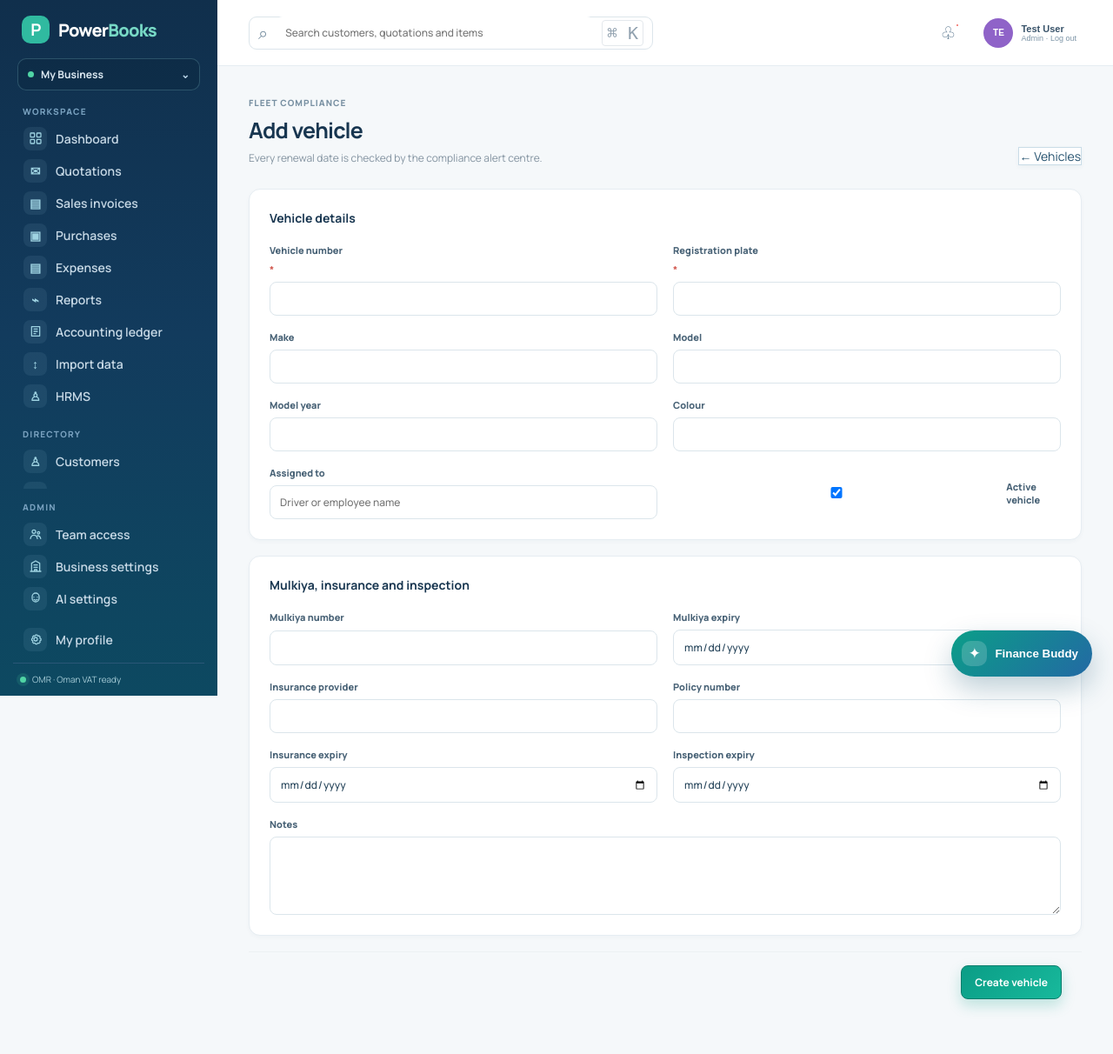
After one commit to irfandossani2025/power_project, a Laravel app: page /vehicles/create in a window 1280 px wide. The commit adds this page. Shown: the whole page at 87% size. Run offline with Laravel 12, Linux system fonts and the light colour scheme; a user stored in the database is signed in; data comes from the database, SQL or seed files in the repository; tables that the repository leaves empty hold one stand-in row (values such as "Sample post").

Commit message:
Add HRMS and vehicle compliance tracking

```diff
--- a/app/Http/Controllers/DashboardController.php
+++ b/app/Http/Controllers/DashboardController.php
@@ -4,10 +4,12 @@ namespace App\Http\Controllers;
 
 use App\Http\Controllers\Concerns\ResolvesCompany;
 use App\Models\Customer;
+use App\Models\Employee;
 use App\Models\Invoice;
+use App\Models\Product;
 use App\Models\PurchaseBill;
-use App\Models\Product;
 use App\Models\Quotation;
+use App\Models\Vehicle;
 
 class DashboardController extends Controller
 {
@@ -22,6 +24,18 @@ class DashboardController extends Controller
         $invoices = Invoice::where('company_id', $company->id)->whereNotIn('status', ['draft', 'void']);
         $bills = PurchaseBill::where('company_id', $company->id)->whereNotIn('status', ['draft', 'void']);
         $lowStock = Product::where('company_id', $company->id)->where('type', 'product')->where('reorder_level', '>', 0)->withSum('stockMovements as stock_on_hand', 'quantity')->get()->filter(fn ($product) => (float) ($product->stock_on_hand ?? 0) <= (float) $product->reorder_level);
+        $complianceAlerts = collect();
+        $addAlerts = function ($records, array $fields, string $group, string $route) use (&$complianceAlerts) {
+            foreach ($records as $record) {
+                foreach ($fields as $field => $label) {
+                    if ($record->{$field} && $record->{$field}->lte(today()->addDays(60))) {
+                        $complianceAlerts->push(['group' => $group, 'record' => $record->full_name ?? $record->vehicle_number, 'label' => $label, 'date' => $record->{$field}, 'url' => route($route, $record)]);
+                    }
+                }
+            }
+        };
+        $addAlerts(Employee::where('company_id', $company->id)->where('is_active', true)->get(), ['visa_expiry_date' => 'Visa', 'resident_card_expiry_date' => 'Resident card', 'passport_expiry_date' => 'Passport', 'omani_id_expiry_date' => 'Omani ID card'], 'Employee', 'employees.edit');
+        $addAlerts(Vehicle::where('company_id', $company->id)->where('is_active', true)->get(), ['mulkiya_expiry_date' => 'Mulkiya', 'insurance_expiry_date' => 'Insurance', 'inspection_expiry_date' => 'Inspection'], 'Vehicle', 'vehicles.edit');
 
         return view('dashboard', [
             'company' => $company,
@@ -35,6 +49,7 @@ class DashboardController extends Controller
             'customers' => Customer::where('company_id', $company->id)->where('is_active', true)->count(),
             'products' => Product::where('company_id', $company->id)->where('is_active', true)->count(),
             'recentQuotations' => $quotations->take(6)->get(),
+            'complianceAlerts' => $complianceAlerts->sortBy('date')->values(),
         ]);
     }
 }
--- /dev/null
+++ b/app/Http/Controllers/VehicleController.php
@@ -0,0 +1,58 @@
+<?php
+
+namespace App\Http\Controllers;
+
+use App\Http\Controllers\Concerns\ResolvesCompany;
+use App\Models\Vehicle;
+use Illuminate\Http\Request;
+use Illuminate\Validation\Rule;
+
+class VehicleController extends Controller
+{
+    use ResolvesCompany;
+
+    public function index()
+    {
+        $company = $this->company();
+        $vehicles = Vehicle::where('company_id', $company->id)->orderByDesc('is_active')->orderBy('vehicle_number')->get();
+
+        return view('vehicles.index', compact('company', 'vehicles'));
+    }
+
+    public function create()
+    {
+        return view('vehicles.form', ['company' => $this->company(), 'vehicle' => new Vehicle]);
+    }
+
+    public function store(Request $request)
+    {
+        Vehicle::create($this->validated($request) + ['company_id' => $this->company()->id]);
+
+        return redirect()->route('vehicles.index')->with('success', 'Vehicle saved. Registration and insurance dates will appear in compliance alerts.');
+    }
+
+    public function edit(Vehicle $vehicle)
+    {
+        $this->ensureCompany($vehicle);
+
+        return view('vehicles.form', ['company' => $this->company(), 'vehicle' => $vehicle]);
+    }
+
+    public function update(Request $request, Vehicle $vehicle)
+    {
+        $this->ensureCompany($vehicle);
+        $vehicle->update($this->validated($request, $vehicle));
+
+        return redirect()->route('vehicles.index')->with('success', 'Vehicle record updated.');
+    }
+
+    private function validated(Request $request, ?Vehicle $vehicle = null): array
+    {
+        return $request->validate(['vehicle_number' => ['required', 'string', 'max:80', Rule::unique('vehicles', 'vehicle_number')->where('company_id', $this->company()->id)->ignore($vehicle?->id)], 'registration_plate' => 'required|string|max:80', 'make' => 'nullable|string|max:100', 'model' => 'nullable|string|max:100', 'model_year' => 'nullable|integer|min:1900|max:2100', 'colour' => 'nullable|string|max:50', 'assigned_to' => 'nullable|string|max:120', 'mulkiya_number' => 'nullable|string|max:80', 'mulkiya_expiry_date' => 'nullable|date', 'insurance_provider' => 'nullable|string|max:120', 'insurance_policy_number' => 'nullable|string|max:100', 'insurance_expiry_date' => 'nullable|date', 'inspection_expiry_date' => 'nullable|date', 'is_active' => 'nullable|boolean', 'notes' => 'nullable|string|max:4000']) + ['is_active' => $request->boolean('is_active')];
+    }
+
+    private function ensureCompany(Vehicle $vehicle): void
+    {
+        abort_unless($vehicle->company_id === $this->company()->id, 404);
+    }
+}
--- a/app/Models/Company.php
+++ b/app/Models/Company.php
@@ -2,20 +2,65 @@
 
 namespace App\Models;
 
+use Illuminate\Database\Eloquent\Model;
 use Illuminate\Database\Eloquent\Relations\HasMany;
-use Illuminate\Database\Eloquent\Model;
 
 class Company extends Model
 {
     protected $fillable = ['name', 'legal_name', 'vat_number', 'currency', 'phone', 'email', 'address'];
 
-    public function customers(): HasMany { return $this->hasMany(Customer::class); }
-    public function products(): HasMany { return $this->hasMany(Product::class); }
-    public function quotations(): HasMany { return $this->hasMany(Quotation::class); }
-    public function warehouses(): HasMany { return $this->hasMany(Warehouse::class); }
-    public function stockMovements(): HasMany { return $this->hasMany(StockMovement::class); }
-    public function suppliers(): HasMany { return $this->hasMany(Supplier::class); }
-    public function purchaseBills(): HasMany { return $this->hasMany(PurchaseBill::class); }
-    public function expenses(): HasMany { return $this->hasMany(Expense::class); }
-    public function importBatches(): HasMany { return $this->hasMany(ImportBatch::class); }
+    public function customers(): HasMany
+    {
+        return $this->hasMany(Customer::class);
+    }
+
+    public function products(): HasMany
+    {
+        return $this->hasMany(Product::class);
+    }
+
+    public function quotations(): HasMany
+    {
+        return $this->hasMany(Quotation::class);
+    }
+
+    public function warehouses(): HasMany
+    {
+        return $this->hasMany(Warehouse::class);
+    }
+
+    public function stockMovements(): HasMany
+    {
+        return $this->hasMany(StockMovement::class);
+    }
+
+    public function suppliers(): HasMany
+    {
+        return $this->hasMany(Supplier::class);
+    }
+
+    public function purchaseBills(): HasMany
+    {
+        return $this->hasMany(PurchaseBill::class);
+    }
+
+    public function expenses(): HasMany
+    {
+        return $this->hasMany(Expense::class);
+    }
+
+    public function importBatches(): HasMany
+    {
+        return $this->hasMany(ImportBatch::class);
+    }
+
+    public function employees(): HasMany
+    {
+        return $this->hasMany(Employee::class);
+    }
+
+    public function vehicles(): HasMany
+    {
+        return $this->hasMany(Vehicle::class);
+    }
 }
--- /dev/null
+++ b/app/Models/Vehicle.php
@@ -0,0 +1,15 @@
+<?php
+
+namespace App\Models;
+
+use Illuminate\Database\Eloquent\Model;
+
+class Vehicle extends Model
+{
+    protected $fillable = ['company_id', 'vehicle_number', 'registration_plate', 'make', 'model', 'model_year', 'colour', 'assigned_to', 'mulkiya_number', 'mulkiya_expiry_date', 'insurance_provider', 'insurance_policy_number', 'insurance_expiry_date', 'inspection_expiry_date', 'is_active', 'notes'];
+
+    protected function casts(): array
+    {
+        return ['is_active' => 'boolean', 'mulkiya_expiry_date' => 'date', 'insurance_expiry_date' => 'date', 'inspection_expiry_date' => 'date'];
+    }
+}
--- a/resources/views/dashboard.blade.php
+++ b/resources/views/dashboard.blade.php
@@ -1,6 +1,7 @@
 <x-app-layout>
 <div class="welcome"><div><p>OVERVIEW · {{ now()->format('F Y') }}</p><h1>Good {{ now()->hour < 12 ? 'morning' : 'afternoon' }}, {{ strtok(auth()->user()->name, ' ') }} <span>👋</span></h1><h2>Here is a clear view of your business today.</h2></div><div class="buttons"><a class="secondary button-link" href="{{ route('customers.create') }}">+ Customer</a><a class="primary button-link" href="{{ route('quotations.create') }}">+ New quotation</a></div></div>
 <div class="metrics"><article class="sales"><div><i>↗</i><b>THIS MONTH</b></div><p>Sales invoiced</p><h2>OMR {{ number_format($salesMonth, 3) }}</h2><small>Issued sales invoices this month</small></article><article class="receivable"><div><i>◷</i><b>RECEIVABLES</b></div><p>Customers owe</p><h2>OMR {{ number_format($receivables, 3) }}</h2><small>Open and partly paid invoices</small></article><article class="cash"><div><i>◷</i><b>PAYABLES</b></div><p>You owe suppliers</p><h2>OMR {{ number_format($payables, 3) }}</h2><small>Open supplier bills</small></article><article class="stock"><div><i>□</i><b>STOCK WATCH</b></div><p>Items to reorder</p><h2>{{ number_format($lowStock->count()) }}</h2><small>{{ $lowStock->isEmpty() ? 'No stock alerts' : 'At or below reorder level' }}</small></article></div>
+@if(in_array(auth()->user()->role,['admin','accountant','inventory']))<section class="panel recent compliance-alerts"><div class="panel-title"><div><h2>Compliance alerts</h2><p>Expired and next 60-day renewals for employee documents and company vehicles</p></div><span class="status {{ $complianceAlerts->isEmpty() ? 'accepted' : 'sent' }}">{{ $complianceAlerts->count() }} action{{ $complianceAlerts->count() === 1 ? '' : 's' }}</span></div><div class="scroll"><table><thead><tr><th>TYPE</th><th>RECORD</th><th>DOCUMENT</th><th>EXPIRY</th><th>STATUS</th><th></th></tr></thead><tbody>@forelse($complianceAlerts as $alert)<tr><td>{{ $alert['group'] }}</td><td>{{ $alert['record'] }}</td><td>{{ $alert['label'] }}</td><td>{{ $alert['date']->format('d M Y') }}</td><td><span class="status {{ $alert['date']->isPast() ? 'expired' : 'sent' }}">{{ $alert['date']->isPast() ? 'Expired' : $alert['date']->diffInDays(today()).' days left' }}</span></td><td><a href="{{ $alert['url'] }}">Update</a></td></tr>@empty<tr><td colspan="6" class="table-empty">No employee or vehicle documents expire in the next 60 days.</td></tr>@endforelse</tbody></table></div></section>@endif
 <div class="upper-grid"><section class="panel quotation"><div class="panel-title"><div><h2>Sales pipeline</h2><p>From enquiry to invoice</p></div><a href="{{ route('quotations.index') }}">View quotations</a></div><div class="quote-total"><span>OPEN QUOTATION VALUE</span><b>OMR {{ number_format($openTotal, 3) }}</b><small>Draft and sent quotations</small></div><div class="pipeline"><p><span><i></i>Draft</span><b>{{ $recentQuotations->where('status', 'draft')->count() }}</b></p><p><span><i></i>Sent</span><b>{{ $recentQuotations->where('status', 'sent')->count() }}</b></p><p><span><i></i>Accepted</span><b>{{ $recentQuotations->where('status', 'accepted')->count() }}</b></p></div><a class="button-link secondary block-button" href="{{ route('quotations.create') }}">Create quotation →</a></section><section class="panel quotation"><div class="panel-title"><div><h2>Inventory attention</h2><p>Stock that needs action</p></div><a href="{{ route('inventory.index') }}">Inventory</a></div>@forelse($lowStock->take(4) as $product)<div class="quote-total"><span>{{ $product->name }}</span><b>{{ number_format($product->stock_on_hand ?? 0,3) }} {{ $product->unit }}</b><small>Reorder at {{ number_format($product->reorder_level,3) }}</small></div>@empty<div class="empty-state"><div class="empty-icon">✓</div><h3>Stock is healthy</h3><p>No items are currently at their reorder level.</p></div>@endforelse</section></div>
 <section class="panel recent"><div class="panel-title"><div><h2>Recent sales invoices</h2><p>Latest sales and their outstanding balances</p></div><a href="{{ route('invoices.index') }}">View invoices</a></div><div class="scroll"><table><thead><tr><th>NUMBER</th><th>CUSTOMER</th><th>DATE</th><th>TOTAL</th><th>BALANCE</th></tr></thead><tbody>@forelse($recentInvoices as $invoice)<tr><td><a href="{{ route('invoices.show', $invoice) }}">{{ $invoice->invoice_number }}</a></td><td>{{ $invoice->customer->company_name ?: $invoice->customer->name }}</td><td>{{ $invoice->invoice_date->format('d M Y') }}</td><td>OMR {{ number_format($invoice->total,3) }}</td><td>OMR {{ number_format($invoice->balance_due,3) }}</td></tr>@empty<tr><td colspan="5" class="table-empty">No sales invoices yet — convert an accepted quotation when ready.</td></tr>@endforelse</tbody></table></div></section>
 <section class="panel recent"><div class="panel-title"><div><h2>Recent quotations</h2><p>Latest quotes from your workspace</p></div><a href="{{ route('quotations.index') }}">View all</a></div><div class="scroll"><table><thead><tr><th>NUMBER</th><th>CUSTOMER</th><th>DATE</th><th>TOTAL</th><th>STATUS</th></tr></thead><tbody>@forelse($recentQuotations as $quotation)<tr><td><a href="{{ route('quotations.show', $quotation) }}">{{ $quotation->quotation_number }}</a></td><td>{{ $quotation->customer->company_name ?: $quotation->customer->name }}</td><td>{{ $quotation->quotation_date->format('d M Y') }}</td><td>OMR {{ number_format($quotation->total, 3) }}</td><td><span class="{{ $quotation->status }}">{{ ucfirst($quotation->status) }}</span></td></tr>@empty<tr><td colspan="5" class="table-empty">No quotations yet — create the first one when you are ready.</td></tr>@endforelse</tbody></table></div></section>
--- /dev/null
+++ b/resources/views/employees/index.blade.php
@@ -0,0 +1,4 @@
+<x-app-layout>
+<div class="page-heading"><div><p>HUMAN RESOURCES</p><h1>Employees</h1><span>Keep workforce records and Oman compliance document expiry dates in one place.</span></div><a class="primary button-link" href="{{ route('employees.create') }}">+ Add employee</a></div>
+<section class="panel listing"><div class="panel-title"><div><h2>Employee directory</h2><p>{{ $employees->count() }} employee{{ $employees->count() === 1 ? '' : 's' }} recorded</p></div></div><div class="scroll"><table><thead><tr><th>EMPLOYEE</th><th>DEPARTMENT</th><th>NATIONALITY</th><th>VISA / ID</th><th>PASSPORT</th><th>ACCESS</th><th></th></tr></thead><tbody>@forelse($employees as $employee)<tr><td><b>{{ $employee->employee_number }}</b><br><small>{{ $employee->full_name }}</small></td><td>{{ $employee->department ?: '—' }}<br><small>{{ $employee->job_title }}</small></td><td>{{ $employee->is_omani ? 'Omani' : ($employee->nationality ?: '—') }}</td><td>@if($employee->is_omani)Omani ID: {{ optional($employee->omani_id_expiry_date)->format('d M Y') ?: '—' }}@else Visa: {{ optional($employee->visa_expiry_date)->format('d M Y') ?: '—' }}<br><small>Resident ID: {{ optional($employee->resident_card_expiry_date)->format('d M Y') ?: '—' }}</small>@endif</td><td>{{ optional($employee->passport_expiry_date)->format('d M Y') ?: '—' }}</td><td><span class="status {{ $employee->is_active ? 'accepted' : 'expired' }}">{{ $employee->is_active ? 'Active' : 'Inactive' }}</span></td><td><a class="secondary button-link" href="{{ route('employees.edit', $employee) }}">Edit</a></td></tr>@empty<tr><td colspan="7" class="table-empty">No employees yet. Add the first employee to start monitoring document expiry dates.</td></tr>@endforelse</tbody></table></div></section>
+</x-app-layout>
--- a/resources/views/layouts/app.blade.php
+++ b/resources/views/layouts/app.blade.php
@@ -25,10 +25,10 @@
             @if(in_array(auth()->user()->role,['admin','accountant']))
                 <a class="{{ request()->routeIs('ledger.*') ? 'active' : '' }}" href="{{ route('ledger.index') }}"><span class="nav-icon"><svg viewBox="0 0 24 24"><path d="M5 4h14v16H5z"/><path d="M9 8h6M9 12h6M9 16h3"/></svg></span><span>Accounting ledger</span></a>
             @endif
-            @if(in_array($role,['admin','accountant']))<a class="{{ request()->routeIs('imports.*') ? 'active' : '' }}" href="{{ route('imports.index') }}"><span class="nav-icon">↕</span><span>Import data</span></a>@endif
+            @if(in_array($role,['admin','accountant']))<a class="{{ request()->routeIs('imports.*') ? 'active' : '' }}" href="{{ route('imports.index') }}"><span class="nav-icon">↕</span><span>Import data</span></a><a class="{{ request()->routeIs('employees.*') ? 'active' : '' }}" href="{{ route('employees.index') }}"><span class="nav-icon">♙</span><span>HRMS</span></a>@endif
             <p style="margin-top:18px">DIRECTORY</p>
             @if(in_array($role,['admin','accountant','sales']))<a class="{{ request()->routeIs('customers.*') ? 'active' : '' }}" href="{{ route('customers.index') }}"><span class="nav-icon">♙</span><span>Customers</span></a>@endif
-            @if(in_array($role,['admin','accountant','inventory']))<a class="{{ request()->routeIs('suppliers.*') ? 'active' : '' }}" href="{{ route('suppliers.index') }}"><span class="nav-icon">♙</span><span>Suppliers</span></a><a class="{{ request()->routeIs('products.*') ? 'active' : '' }}" href="{{ route('products.index') }}"><span class="nav-icon">◇</span><span>Items</span></a><a class="{{ request()->routeIs('inventory.*') ? 'active' : '' }}" href="{{ route('inventory.index') }}"><span class="nav-icon">▣</span><span>Inventory</span></a>@endif
+            @if(in_array($role,['admin','accountant','inventory']))<a class="{{ request()->routeIs('suppliers.*') ? 'active' : '' }}" href="{{ route('suppliers.index') }}"><span class="nav-icon">♙</span><span>Suppliers</span></a><a class="{{ request()->routeIs('products.*') ? 'active' : '' }}" href="{{ route('products.index') }}"><span class="nav-icon">◇</span><span>Items</span></a><a class="{{ request()->routeIs('inventory.*') ? 'active' : '' }}" href="{{ route('inventory.index') }}"><span class="nav-icon">▣</span><span>Inventory</span></a><a class="{{ request()->routeIs('vehicles.*') ? 'active' : '' }}" href="{{ route('vehicles.index') }}"><span class="nav-icon">▱</span><span>Vehicles</span></a>@endif
             @if(in_array($role,['admin','accountant','sales','inventory']))<a class="{{ request()->routeIs('projects.*') ? 'active' : '' }}" href="{{ route('projects.index') }}"><span class="nav-icon">⌂</span><span>Projects</span></a>@endif
             <a class="{{ request()->routeIs('finance-buddy.*') ? 'active' : '' }}" href="{{ route('finance-buddy.index') }}"><span class="nav-icon"><svg viewBox="0 0 24 24"><path d="M12 3a6 6 0 0 0-6 6v3a6 6 0 0 0 12 0V9a6 6 0 0 0-6-6ZM9 10h.01M15 10h.01M9 14c1.8 1.4 4.2 1.4 6 0M12 1v2M4 6l2 1M20 6l-2 1"/></svg></span><span>Finance Buddy</span></a>
         </nav>
--- /dev/null
+++ b/resources/views/vehicles/form.blade.php
@@ -0,0 +1,6 @@
+<x-app-layout>
+<div class="page-heading"><div><p>FLEET COMPLIANCE</p><h1>{{ $vehicle->exists ? 'Edit vehicle' : 'Add vehicle' }}</h1><span>Every renewal date is checked by the compliance alert centre.</span></div><a class="secondary button-link" href="{{ route('vehicles.index') }}">← Vehicles</a></div>
+<form method="POST" action="{{ $vehicle->exists ? route('vehicles.update',$vehicle) : route('vehicles.store') }}">@csrf @if($vehicle->exists) @method('PUT') @endif
+<section class="form-card"><div class="form-section"><h2>Vehicle details</h2><div class="form-grid"><label>Vehicle number <em>*</em><input name="vehicle_number" value="{{ old('vehicle_number',$vehicle->vehicle_number) }}" required></label><label>Registration plate <em>*</em><input name="registration_plate" value="{{ old('registration_plate',$vehicle->registration_plate) }}" required></label><label>Make<input name="make" value="{{ old('make',$vehicle->make) }}"></label><label>Model<input name="model" value="{{ old('model',$vehicle->model) }}"></label><label>Model year<input type="number" name="model_year" min="1900" max="2100" value="{{ old('model_year',$vehicle->model_year) }}"></label><label>Colour<input name="colour" value="{{ old('colour',$vehicle->colour) }}"></label><label>Assigned to<input name="assigned_to" value="{{ old('assigned_to',$vehicle->assigned_to) }}" placeholder="Driver or employee name"></label><label style="display:flex;gap:8px;align-items:center"><input type="hidden" name="is_active" value="0"><input type="checkbox" name="is_active" value="1" @checked(old('is_active',$vehicle->exists ? $vehicle->is_active : true))> Active vehicle</label></div></div></section>
+<section class="form-card"><div class="form-section"><h2>Mulkiya, insurance and inspection</h2><div class="form-grid"><label>Mulkiya number<input name="mulkiya_number" value="{{ old('mulkiya_number',$vehicle->mulkiya_number) }}"></label><label>Mulkiya expiry<input type="date" name="mulkiya_expiry_date" value="{{ old('mulkiya_expiry_date',optional($vehicle->mulkiya_expiry_date)->format('Y-m-d')) }}"></label><label>Insurance provider<input name="insurance_provider" value="{{ old('insurance_provider',$vehicle->insurance_provider) }}"></label><label>Policy number<input name="insurance_policy_number" value="{{ old('insurance_policy_number',$vehicle->insurance_policy_number) }}"></label><label>Insurance expiry<input type="date" name="insurance_expiry_date" value="{{ old('insurance_expiry_date',optional($vehicle->insurance_expiry_date)->format('Y-m-d')) }}"></label><label>Inspection expiry<input type="date" name="inspection_expiry_date" value="{{ old('inspection_expiry_date',optional($vehicle->inspection_expiry_date)->format('Y-m-d')) }}"></label><label class="wide">Notes<textarea name="notes" rows="4">{{ old('notes',$vehicle->notes) }}</textarea></label></div></div></section><div class="form-actions"><button class="primary">{{ $vehicle->exists ? 'Save vehicle' : 'Create vehicle' }}</button></div></form>
+</x-app-layout>
--- /dev/null
+++ b/resources/views/vehicles/index.blade.php
@@ -0,0 +1,4 @@
+<x-app-layout>
+<div class="page-heading"><div><p>FLEET COMPLIANCE</p><h1>Vehicles</h1><span>Track Mulkiya, insurance and inspection renewals before they expire.</span></div><a class="primary button-link" href="{{ route('vehicles.create') }}">+ Add vehicle</a></div>
+<section class="panel listing"><div class="panel-title"><div><h2>Vehicle register</h2><p>{{ $vehicles->count() }} vehicle{{ $vehicles->count() === 1 ? '' : 's' }} recorded</p></div></div><div class="scroll"><table><thead><tr><th>VEHICLE</th><th>PLATE</th><th>ASSIGNED TO</th><th>MULKIYA</th><th>INSURANCE</th><th>INSPECTION</th><th></th></tr></thead><tbody>@forelse($vehicles as $vehicle)<tr><td><b>{{ $vehicle->vehicle_number }}</b><br><small>{{ trim($vehicle->make.' '.$vehicle->model) ?: 'Vehicle details not entered' }}</small></td><td>{{ $vehicle->registration_plate }}</td><td>{{ $vehicle->assigned_to ?: '—' }}</td><td>{{ optional($vehicle->mulkiya_expiry_date)->format('d M Y') ?: '—' }}</td><td>{{ optional($vehicle->insurance_expiry_date)->format('d M Y') ?: '—' }}</td><td>{{ optional($vehicle->inspection_expiry_date)->format('d M Y') ?: '—' }}</td><td><a class="secondary button-link" href="{{ route('vehicles.edit', $vehicle) }}">Edit</a></td></tr>@empty<tr><td colspan="7" class="table-empty">No vehicles yet. Add each company vehicle to monitor Mulkiya and insurance expiry dates.</td></tr>@endforelse</tbody></table></div></section>
+</x-app-layout>
--- a/routes/web.php
+++ b/routes/web.php
@@ -3,6 +3,7 @@
 use App\Http\Controllers\CompanySettingsController;
 use App\Http\Controllers\CustomerController;
 use App\Http\Controllers\DashboardController;
+use App\Http\Controllers\EmployeeController;
 use App\Http\Controllers\ExpenseController;
 use App\Http\Controllers\FinanceBuddyController;
 use App\Http\Controllers\ImportController;
@@ -17,6 +18,7 @@ use App\Http\Controllers\QuotationController;
 use App\Http\Controllers\ReportController;
 use App\Http\Controllers\SupplierController;
 use App\Http\Controllers\UserManagementController;
+use App\Http\Controllers\VehicleController;
 use Illuminate\Support\Facades\Route;
 
 Route::get('/', function () {
@@ -45,6 +47,7 @@ Route::middleware(['auth', 'active'])->group(function () {
         Route::get('/purchases/{purchase}', [PurchaseBillController::class, 'show'])->name('purchases.show');
         Route::post('/inventory/movements', [InventoryController::class, 'store'])->name('inventory.movements.store');
         Route::get('/inventory', [InventoryController::class, 'index'])->name('inventory.index');
+        Route::resource('vehicles', VehicleController::class)->except('show', 'destroy');
     });
 
     Route::middleware('role:admin,accountant,sales,inventory')->group(function () {
@@ -52,6 +55,7 @@ Route::middleware(['auth', 'active'])->group(function () {
     });
 
     Route::middleware('role:admin,accountant')->group(function () {
+        Route::resource('employees', EmployeeController::class)->except('show', 'destroy');
         Route::resource('expenses', ExpenseController::class)->except('show');
         Route::get('/reports', [ReportController::class, 'index'])->name('reports.index');
         Route::post('/invoices/{invoice}/payments', [InvoiceController::class, 'recordPayment'])->name('invoices.payments.store');
```
Also changed, not shown: app/Http/Controllers/EmployeeController.php (added, +58 -0 lines), app/Models/Employee.php (added, +15 -0 lines), app/Services/FinanceBuddyService.php (+16 -0 lines), resources/views/employees/form.blade.php (added, +6 -0 lines), tests/Feature/HrmsVehicleTrackingTest.php (added, +45 -0 lines), database/migrations/2026_11_21_090000_create_hrms_and_vehicle_tracking_tables.php (added).
